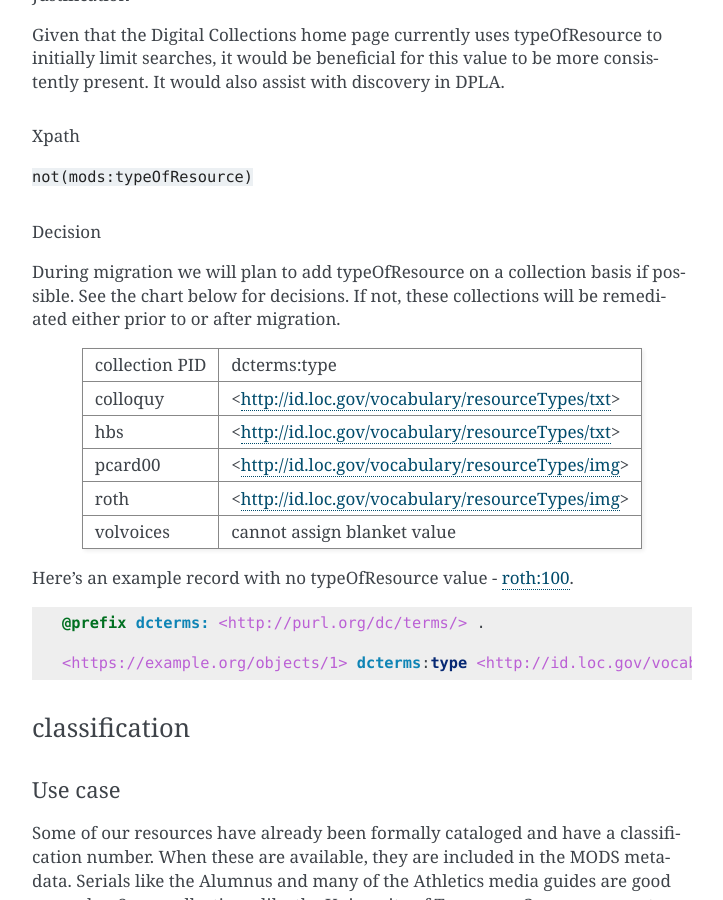
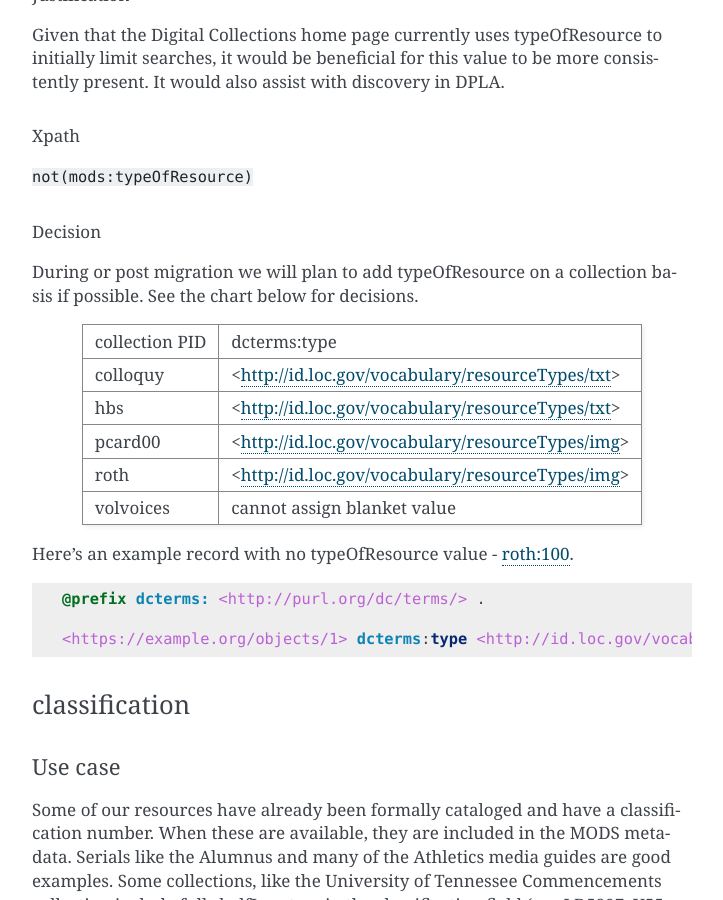
Before and after one commit to UTKcataloging/mods_to_rdf, a Sphinx documentation site: the page built from docs/source/contents/4_draft_mapping.rst, in a window 1280 px wide and 900 px high, scrolled down 32523 px. Shown: the whole window, without its empty margins (388-1111 px from the left). Built offline with Sphinx 7.4.7, drawn with Linux system fonts in a browser that asks for light colours; formulas are drawn with MathJax 3.

Commit message:
Edit language.

```diff
--- a/docs/source/contents/4_draft_mapping.rst
+++ b/docs/source/contents/4_draft_mapping.rst
@@ -1531,8 +1531,7 @@ Xpath
 Decision
 ^^^^^^^^
 
-During migration we will plan to add typeOfResource on a collection basis if possible. See the chart below for decisions.
-If not, these collections will be remediated either prior to or after migration.
+During or post migration we will plan to add typeOfResource on a collection basis if possible. See the chart below for decisions.
 
 +----------------------------+---------------------------------------------------+
 | collection PID             | dcterms:type                                      |
```
